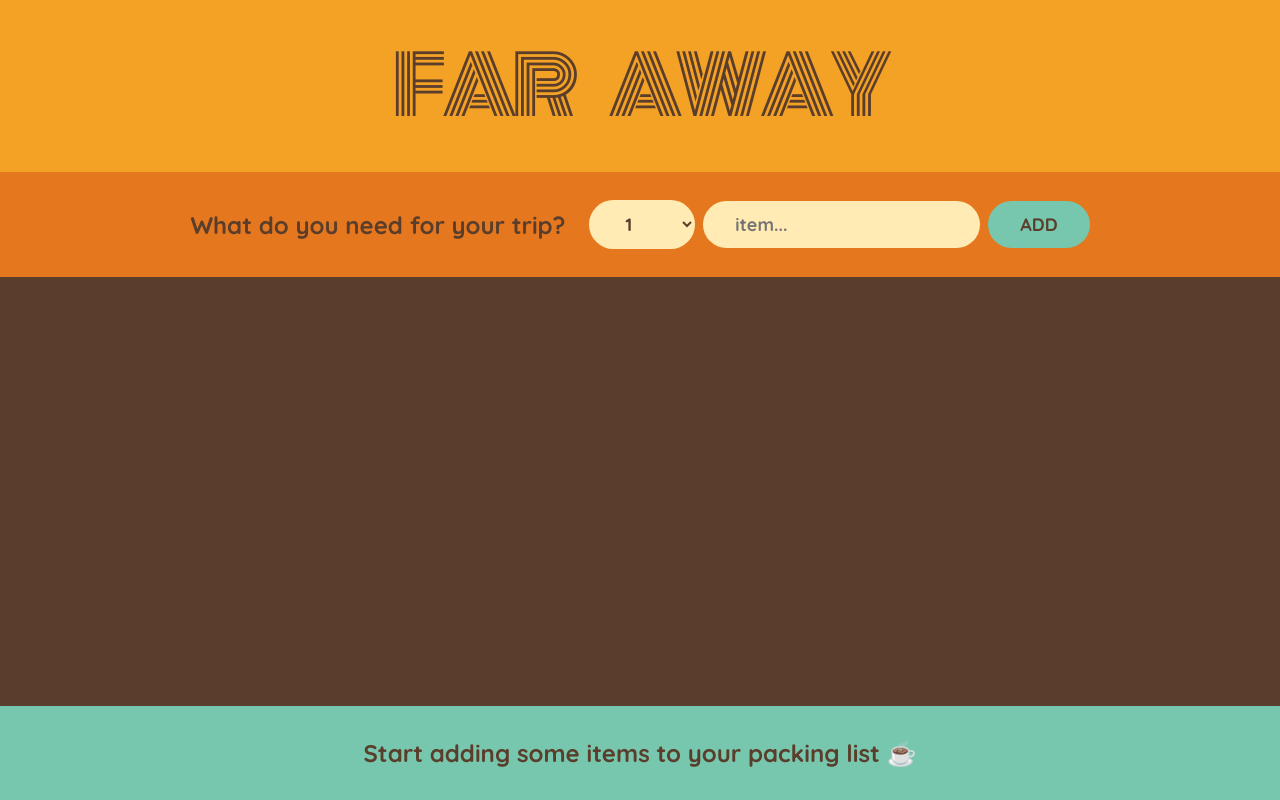
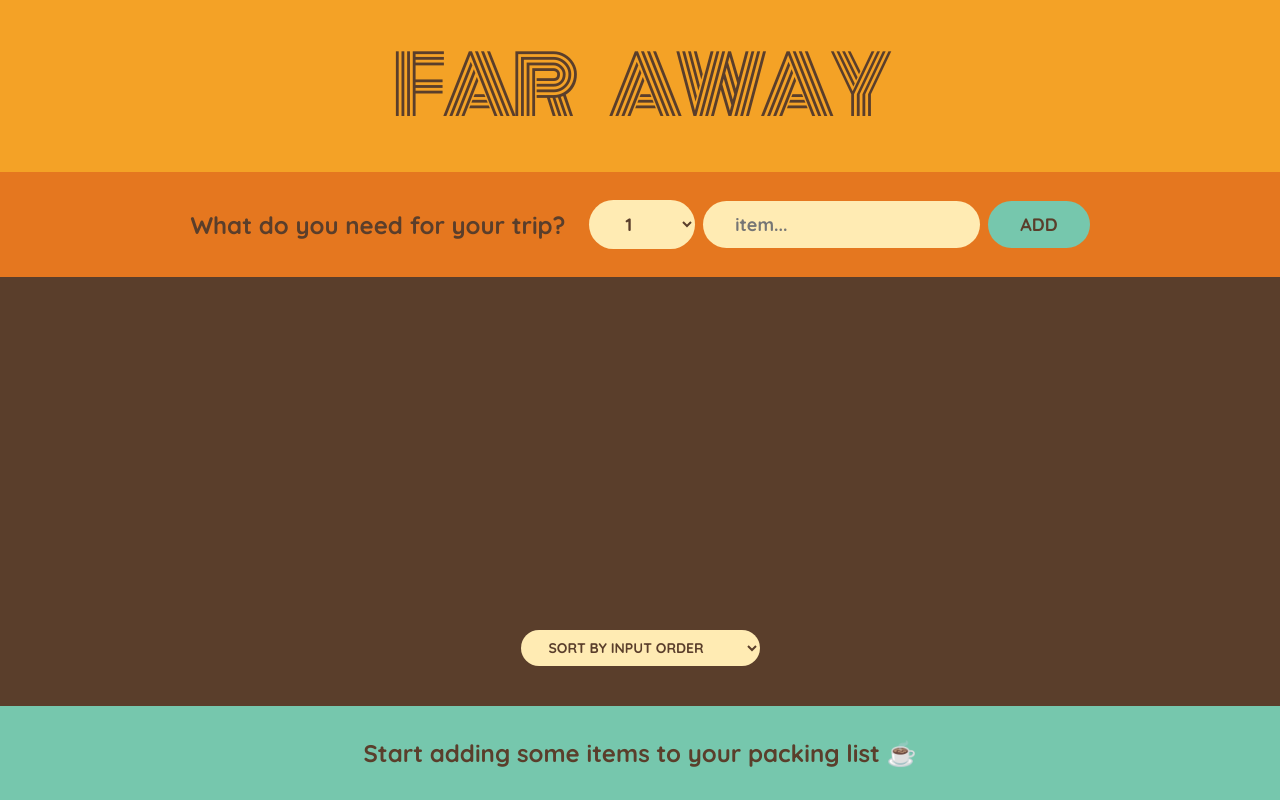
Before and after one commit to Alimombeni/Travel-Packing-List, a React (Create React App) app: page / in a window 1280 px wide. Built offline with nearby package versions, Linux system fonts and the light colour scheme.

Commit message:
[ADD: sort item list add to packinglist component]

```diff
--- a/src/PackingList.js
+++ b/src/PackingList.js
@@ -1,11 +1,35 @@
 import Item from "./Item";
+import {useState} from "react";
 
 function PackingList ({items , onDeleteItem ,onToggleHandle}) {
+
+    const [sortBy , setSortBy] = useState('input')
+    let sortedItems ;
+//مرتب سازی بر اساس ورودی کاربر
+    if (sortBy === 'input') sortedItems = items
+//مرتب سازی بر اساس حروف الفبا local
+    if (sortBy === 'description') sortedItems = items.slice().sort((a,b)=> a.description.localeCompare(b.description))
+//مرتب سازی بر اسای تیک زده شده
+    if (sortBy === 'packed') sortedItems = items.slice().sort((a,b) => Number(a.packed) - Number(b.packed));
+
+
+
     return(
         <div className='list'>
         <ul>
-            {items.map((item)=> (<Item item={item} key={item.id} onDeleteItem={onDeleteItem} onToggleHandle={onToggleHandle}/>) )}
+            {sortedItems.map((item)=> (<Item item={item} key={item.id} onDeleteItem={onDeleteItem} onToggleHandle={onToggleHandle}/>) )}
         </ul>
+
+            <div className='action'>
+                <select value={sortBy} onChange={(e)=>setSortBy(e.target.value)} >
+                    <option value="input">sort by input order</option>
+                    <option value="description">sort by A-Z</option>
+                    <option value="packed">sort by packed status</option>
+                </select>
+            </div>
+
+
+
         </div>
     )
 }
--- a/src/Stats.js
+++ b/src/Stats.js
@@ -8,21 +8,15 @@
         </p>
 )
 
-
-
     const itemsNumber = items.length;
     const numberPacked = items.filter((item)=> item.packed).length;
-    const perecentComplete = Math.round((  numberPacked / itemsNumber) * 100);
-
+    const precentComplete = Math.round((  numberPacked / itemsNumber) * 100);
     return(
         <footer className='stats'>
 
-                {perecentComplete === 100 ? 'You got everything! ready to go 🌍' :`you have ${itemsNumber} item on your list ,
-              and you already packed ${numberPacked}(${perecentComplete}%)
+                {precentComplete === 100 ? 'You got everything! ready to go 🌍' :`you have ${itemsNumber} item on your list ,
+              and you already packed ${numberPacked}(${precentComplete}%)
           `  }
-
-
-
         </footer>
     )
 }
```
